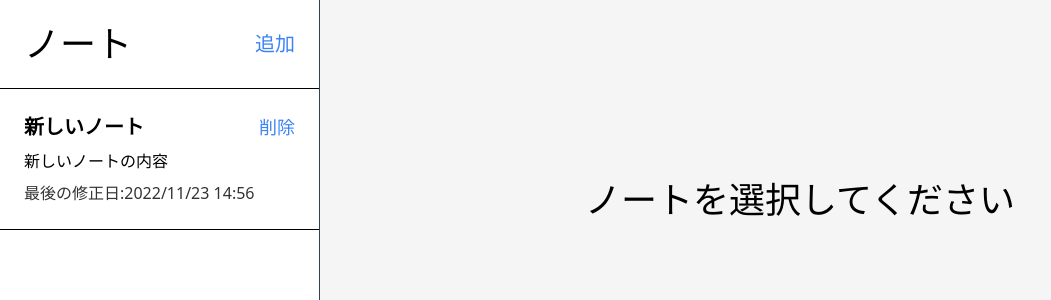
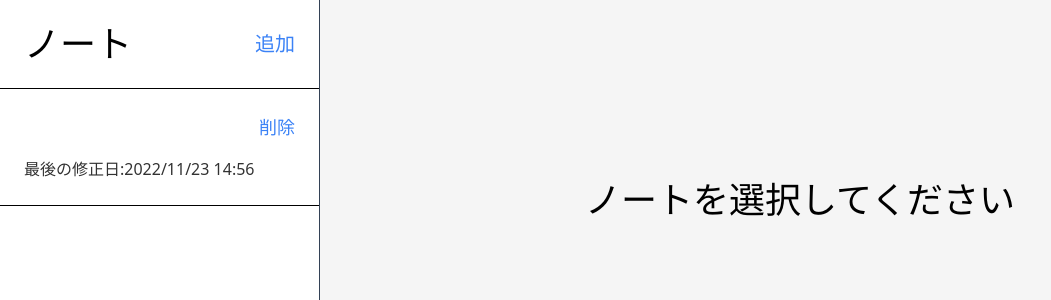
Before and after one commit to kkojimawk/note-app-with-react, a React (Vite) app: page / in a window 1280 px wide. Both pictures are taken after a click on the button "追加". Shown: the top 300 px of the page, without its empty margins (0-1051 px from the left). Built offline with nearby package versions, Linux system fonts and the light colour scheme.

Commit message:
preview styling

```diff
--- a/src/App.tsx
+++ b/src/App.tsx
@@ -18,8 +18,8 @@ const App: React.FC = () => {
   const onAddNote = (): void => {
     const newNote: Note = {
       id: uuid(),
-      title: "新しいノート",
-      content: "新しいノートの内容",
+      title: "",
+      content: "",
       modDate: Date.now(),
     };
     setNotes([...notes, newNote]);
--- a/src/components/Main/index.tsx
+++ b/src/components/Main/index.tsx
@@ -20,7 +20,7 @@ export const Main: React.FC<Props> = ({ activeNote, onUpdateNote }) => {
     <div className="col-span-9 grid grid-flow-row grid-rows-2">
       {activeNote ? (
         <>
-          <div className="grid grid-flow-row grid-rows-6 gap-3 p-4">
+          <div className="row-span-1 grid grid-flow-row grid-rows-6 gap-3 p-4">
             <input
               className="row-span-1 w-full border p-3 text-2xl"
               type="text"
@@ -28,6 +28,7 @@ export const Main: React.FC<Props> = ({ activeNote, onUpdateNote }) => {
               onChange={(e) => {
                 onEditNote("title", e.target.value);
               }}
+              placeholder="タイトル"
             />
             <textarea
               className="row-span-5 w-full resize-none border p-3 text-xl"
@@ -38,7 +39,7 @@ export const Main: React.FC<Props> = ({ activeNote, onUpdateNote }) => {
               value={activeNote.content}
             ></textarea>
           </div>
-          <div className="grid-rows-1 bg-neutral-300 p-4">
+          <div className="row-span-1 bg-neutral-300 p-4">
             <div className="py-2 text-3xl font-bold">{activeNote.title}</div>
             <ReactMarkdown className="py-2 text-xl">
               {activeNote.content!}
--- a/src/components/Sidebar/index.tsx
+++ b/src/components/Sidebar/index.tsx
@@ -16,23 +16,24 @@ export const Sidebar: React.FC<Props> = ({
   onActiveNote,
 }) => {
   return (
-    <div className="col-span-3 border-r border-slate-700 bg-white">
+    <div className="col-span-3 flex h-screen flex-col border-r border-slate-700 bg-white">
       <div className="flex justify-between border-b border-black p-6">
         <h1 className="text-4xl">ノート</h1>
         <button className="text-xl text-blue-500" onClick={onAddNote}>
           追加
         </button>
       </div>
+      <div className="overflow-auto">
         {notes.map((note) => (
           <div
             key={note.id}
-          className={`overflow-scroll border-b border-black p-6 transition-colors hover:bg-red-50 ${
+            className={`border-b border-black p-6 transition-colors hover:bg-red-50 ${
               activeNote && activeNote.id === note.id ? "bg-red-100" : ""
             }`}
             onClick={() => onActiveNote(note.id)}
           >
             <div className="flex justify-between">
-            <h2 className="text-xl font-bold">{note.title}</h2>
+              <h2 className="text-ellipsis text-xl font-bold">{note.title}</h2>
               <button
                 className="text-lg text-blue-500"
                 onClick={() => onDeleteNote(note.id)}
@@ -40,7 +41,7 @@ export const Sidebar: React.FC<Props> = ({
                 削除
               </button>
             </div>
-          <p className="py-2">{note.content}</p>
+            <p className="text-ellipsis py-2">{note.content}</p>
             <p className="text-md opacity-80">
               最後の修正日:
               {new Date(note.modDate).toLocaleDateString("ja-JP", {
@@ -51,5 +52,6 @@ export const Sidebar: React.FC<Props> = ({
           </div>
         ))}
       </div>
+    </div>
   );
 };
```
Lines whose indentation alone changed are shown as unchanged.
